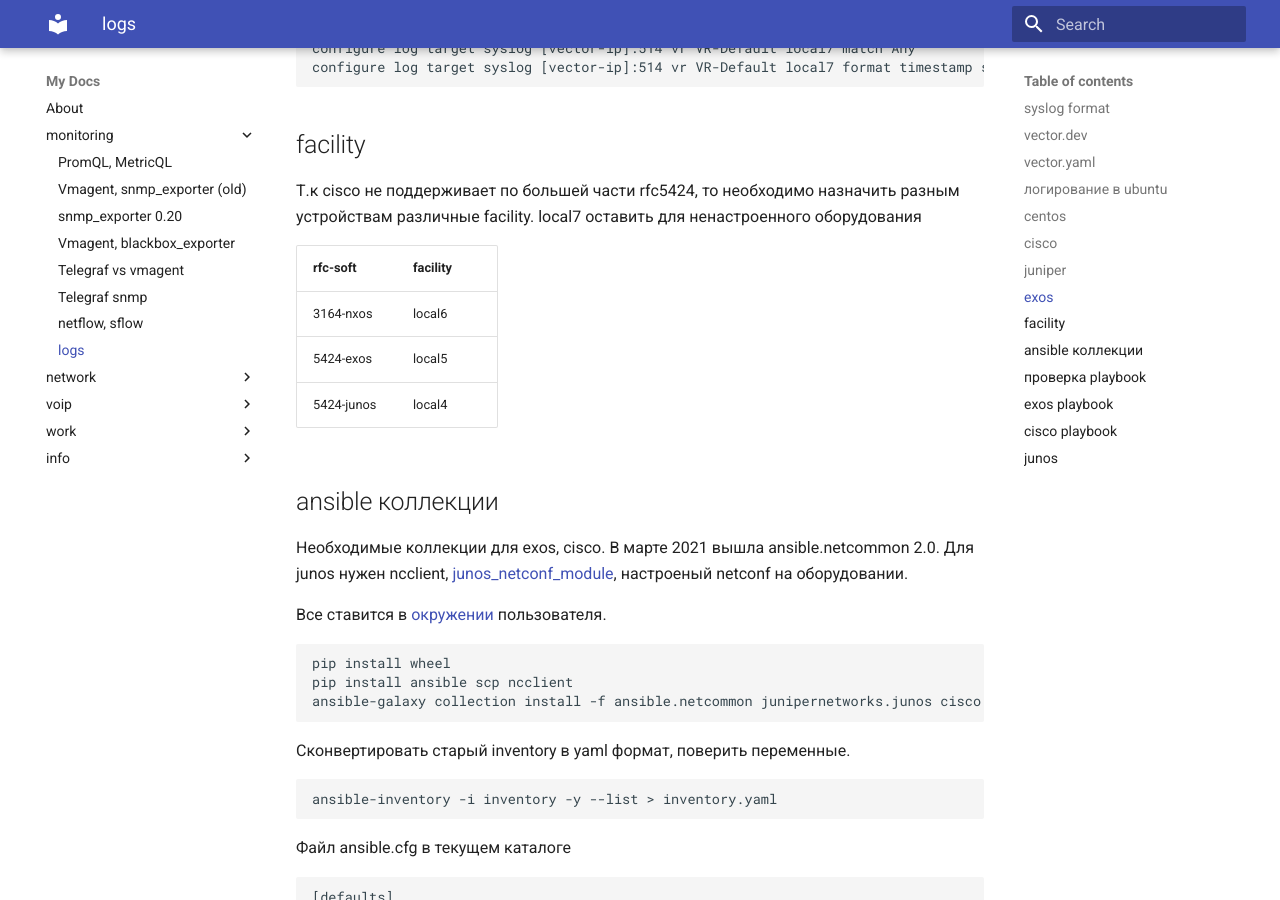
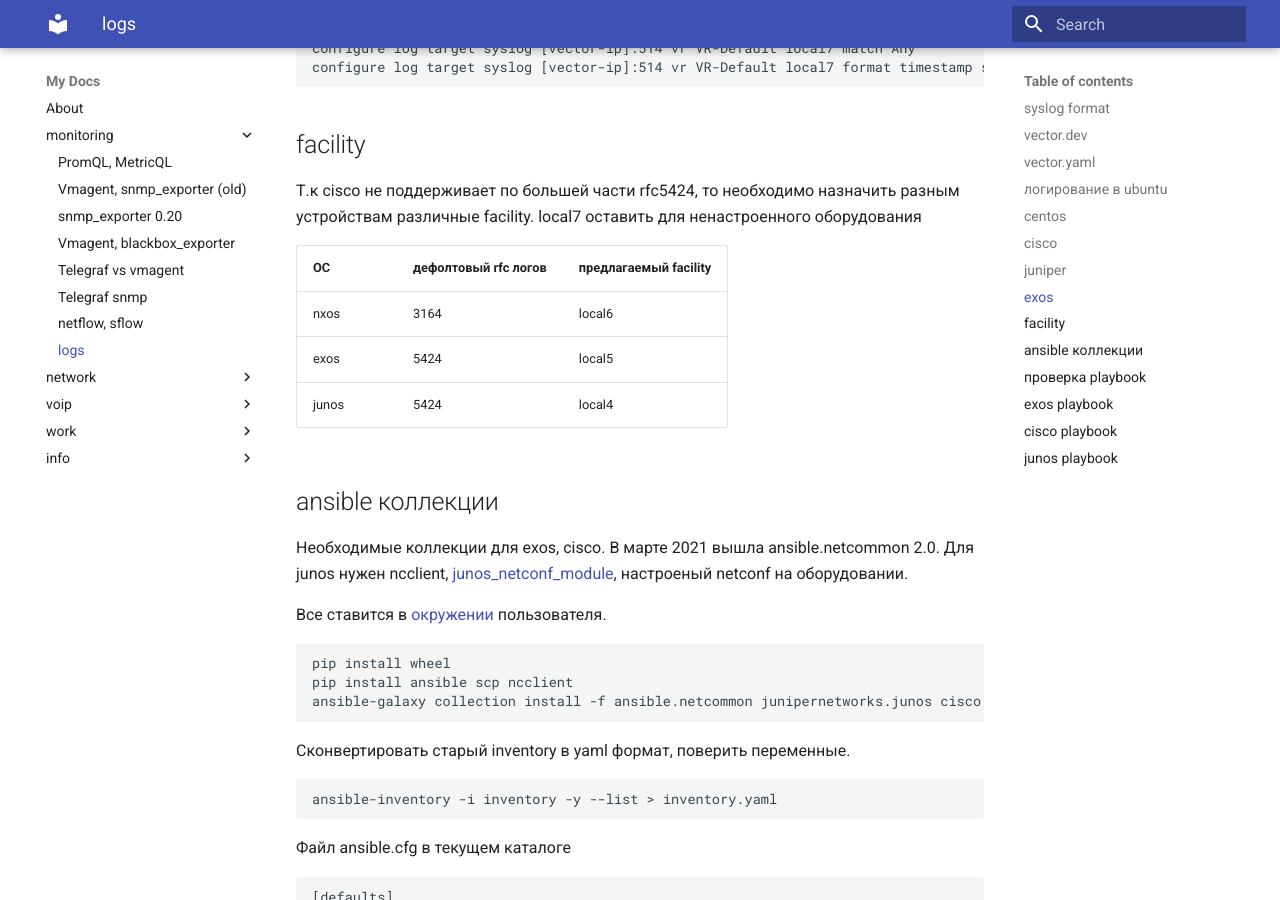
Before and after one commit to v98765/v98765.github.io, an MkDocs documentation site: the page built from docs/monitoring/logs.md, in a window 1280 px wide and 900 px high, scrolled down 2554 px. Built offline with MkDocs 1.6.1 and Material for MkDocs 9.7.7, drawn with Linux system fonts in a browser that asks for light colours.

Commit message:
monitoring/logs.md fix table

````diff
--- a/docs/monitoring/logs.md
+++ b/docs/monitoring/logs.md
@@ -112,11 +112,11 @@ configure log target syslog [vector-ip]:514 vr VR-Default local7 format timestam
 Т.к cisco не поддерживает по большей части rfc5424, то необходимо назначить разным устройствам различные facility.
 local7 оставить для ненастроенного оборудования
 
-rfc-soft | facility
----|---
-3164-nxos | local6
-5424-exos | local5
-5424-junos | local4
+ОС | дефолтовый rfc логов | предлагаемый facility
+---|---|---
+nxos | 3164 | local6
+exos |5424 | local5
+junos | 5424 | local4
 
 ## ansible коллекции
 
@@ -236,7 +236,7 @@ with_item тут не применить из-за ограничений мод
         command: copy running-config startup-config
 ```
 
-## junos
+## junos playbook
 
 Какие-то специфичные модули не работали, поэтому пока так, как и в предыдущих примерах.
 Из-за команды delete будут изменения в конфигурации всегда и коммит, поэтому для примера добавил теги и
````
